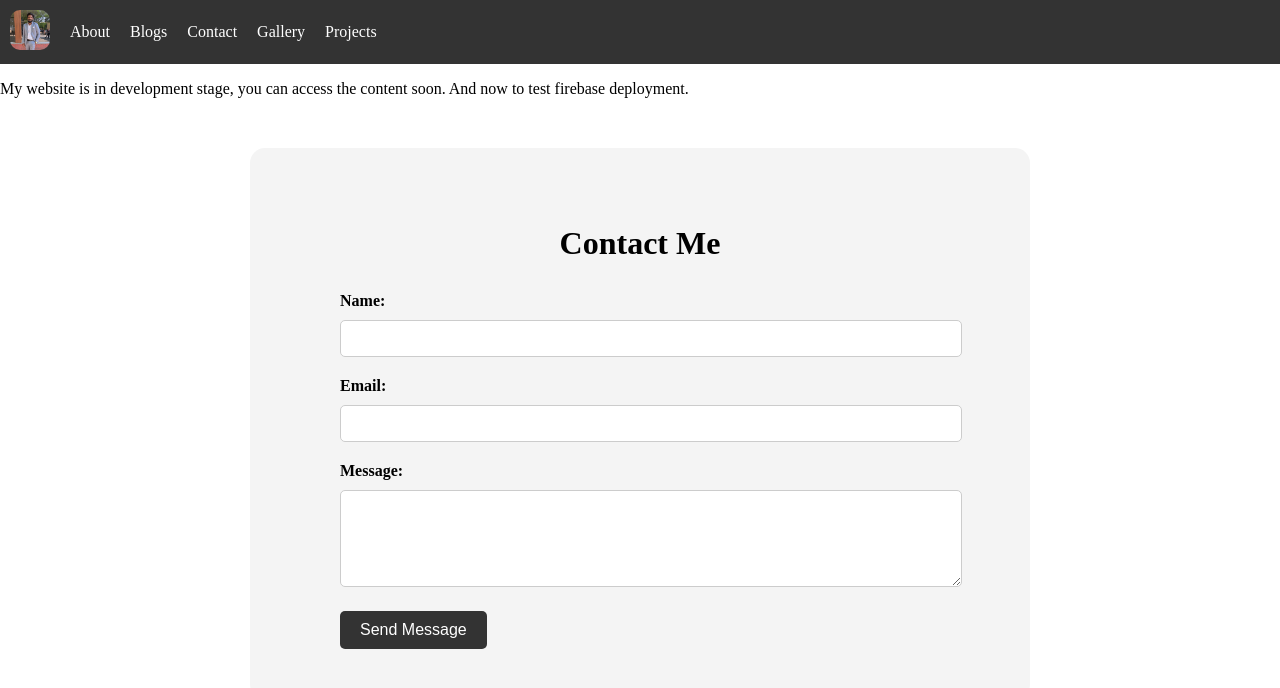
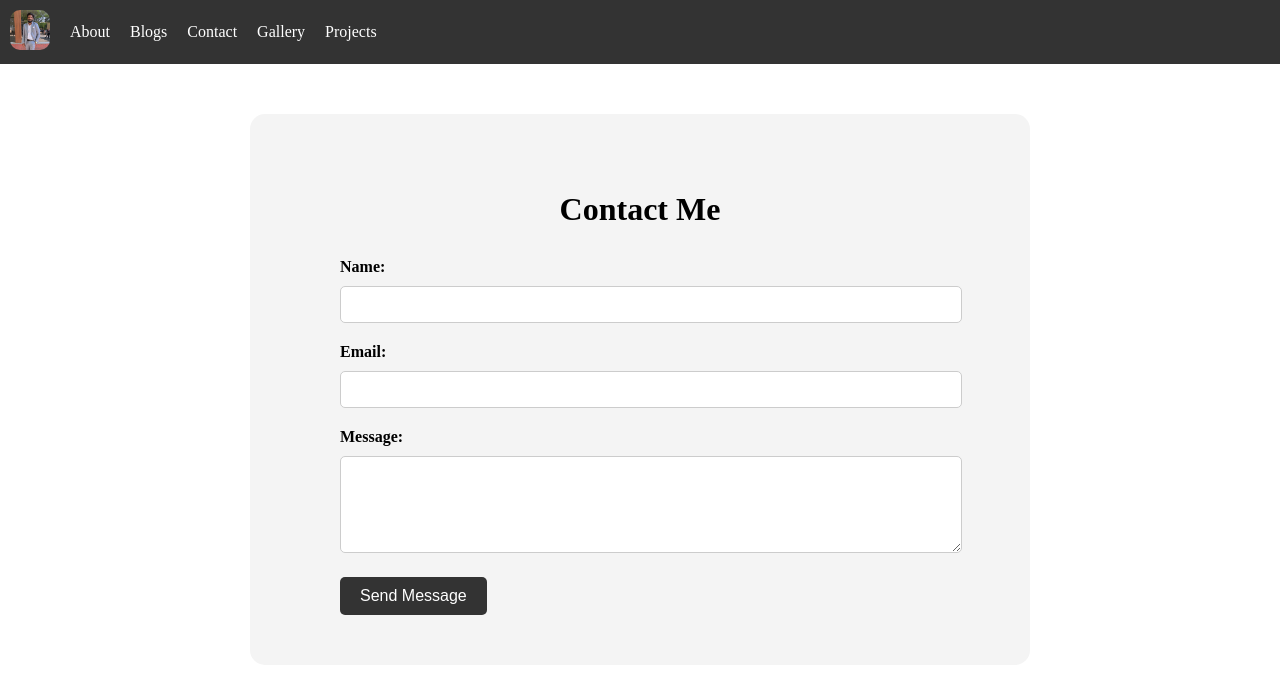
Before and after one commit to k-karthik7/karthikkotha, a website: page public/index.html in a window 1280 px wide. Drawn offline with Linux system fonts and the light colour scheme.

Commit message:
rm disclaimer

```diff
--- a/public/index.html
+++ b/public/index.html
@@ -24,9 +24,9 @@
     </ul>
     <div class="bx bx-menu" id="menu-icon"></div>
 </nav>
-<p id="disclaimer">
+<!-- <p id="disclaimer">
     My website is in development stage, you can access the content soon. And now to test firebase deployment.
-</p>
+</p> -->
 <section id="contact">
     <h2>Contact Me</h2>
     <form id="contact-form" action="https://formspree.io/f/mvgpwolv" method="POST">
```
Also changed, not shown: 1 other file.
